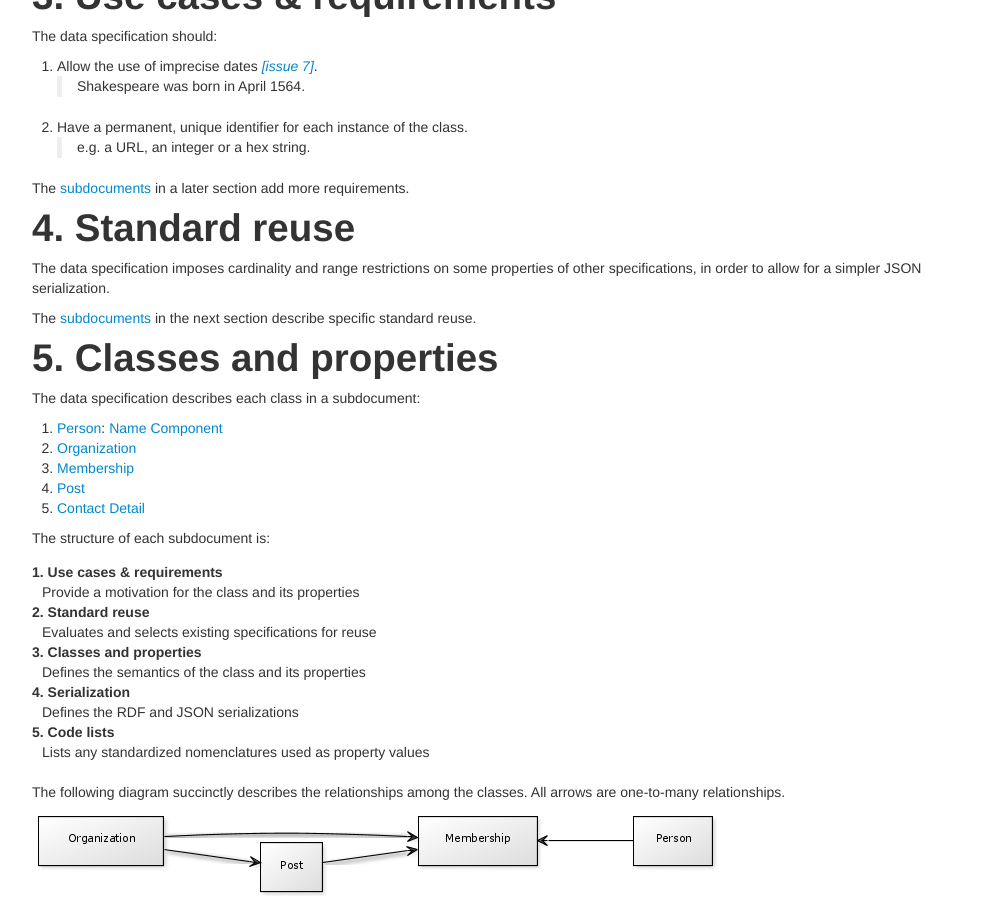
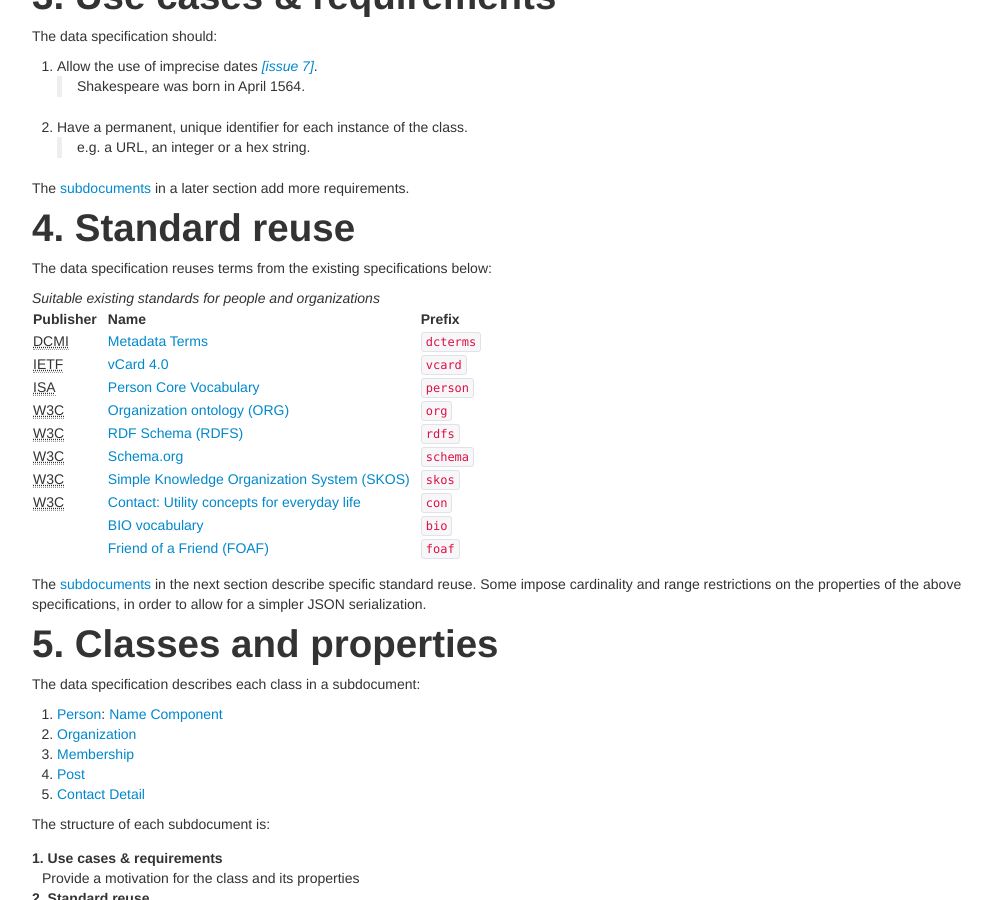
Before and after one commit to popolo-project/popolo-spec, a Jekyll site: the page built from specs/index.md, in a window 1280 px wide and 900 px high, scrolled down 764 px. Shown: the whole window, without its empty margins (223-1215 px from the left). Built offline with Jekyll 4.4.1, drawn with Linux system fonts in a browser that asks for light colours; nearby versions of some CDN libraries; Markdown is read by kramdown in place of the engine named in the settings.

Commit message:
merge standard reuse table from data.md into new structure, remove data.md

```diff
--- a/specs/index.md
+++ b/specs/index.md
@@ -63,9 +63,72 @@
 
 <h1 id="standard-reuse">4. Standard reuse</h1>
 
-The data specification imposes cardinality and range restrictions on some properties of other specifications, in order to allow for a simpler JSON serialization.
+The data specification reuses terms from the existing specifications below:
 
-The [subdocuments](#classes-and-properties) in the next section describe specific standard reuse.
+<table>
+  <caption>Suitable existing standards for people and organizations</caption>
+  <thead>
+    <tr>
+      <th>Publisher</th>
+      <th>Name</th>
+      <th>Prefix</th>
+    </tr>
+  </thead>
+  <tbody>
+    <tr>
+      <td><abbr title="Dublic Core Metadata Initiative">DCMI</abbr></td>
+      <td><a href="http://dublincore.org/documents/dcmi-terms/">Metadata Terms</a></td>
+      <td><code>dcterms</code></td>
+    </tr>
+    <tr>
+      <td><abbr title="Internet Engineering Task Force">IETF</abbr></td>
+      <td><a href="http://tools.ietf.org/html/rfc6350">vCard 4.0</a></td>
+      <td><code>vcard</code></td>
+    </tr>
+    <tr>
+      <td><abbr title="Interoperability Solutions for European Public Administrations">ISA</abbr></td>
+      <td><a href="http://philarcher.org/isa/person-v1.00.html">Person Core Vocabulary</a></td>
+      <td><code>person</code></td>
+    </tr>
+    <tr>
+      <td><abbr title="World Wide Web Consortium">W3C</abbr></td>
+      <td><a href="http://www.w3.org/TR/vocab-org/">Organization ontology (ORG)</a></td>
+      <td><code>org</code></td>
+    </tr>
+    <tr>
+      <td><abbr title="World Wide Web Consortium">W3C</abbr></td>
+      <td><a href="http://www.w3.org/TR/rdf-schema/">RDF Schema (RDFS)</a></td>
+      <td><code>rdfs</code></td>
+    </tr>
+    <tr>
+      <td><abbr title="World Wide Web Consortium">W3C</abbr></td>
+      <td><a href="http://schema.org/">Schema.org</a></td>
+      <td><code>schema</code></td>
+    </tr>
+    <tr>
+      <td><abbr title="World Wide Web Consortium">W3C</abbr></td>
+      <td><a href="http://www.w3.org/TR/skos-reference/">Simple Knowledge Organization System (SKOS)</a></td>
+      <td><code>skos</code></td>
+    </tr>
+    <tr>
+      <td><abbr title="World Wide Web Consortium">W3C</abbr></td>
+      <td><a href="http://www.w3.org/2000/10/swap/pim/contact">Contact: Utility concepts for everyday life</a></td>
+      <td><code>con</code></td>
+    </tr>
+    <tr>
+      <td></td>
+      <td><a href="http://vocab.org/bio/0.1/.html">BIO vocabulary</a></td>
+      <td><code>bio</code></td>
+    </tr>
+    <tr>
+      <td></td>
+      <td><a href="http://vocab.org/bio/0.1/.html">Friend of a Friend (FOAF)</a></td>
+      <td><code>foaf</code></td>
+    </tr>
+  </tbody>
+</table>
+
+The [subdocuments](#classes-and-properties) in the next section describe specific standard reuse. Some impose cardinality and range restrictions on the properties of the above specifications, in order to allow for a simpler JSON serialization.
 
 <h1 id="classes-and-properties">5. Classes and properties</h1>
 
```
Also changed, not shown: data.md (deleted, +0 -87 lines).
